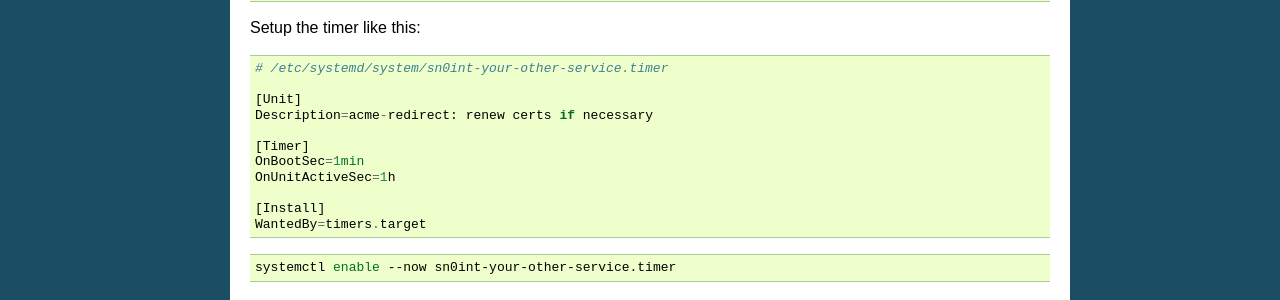
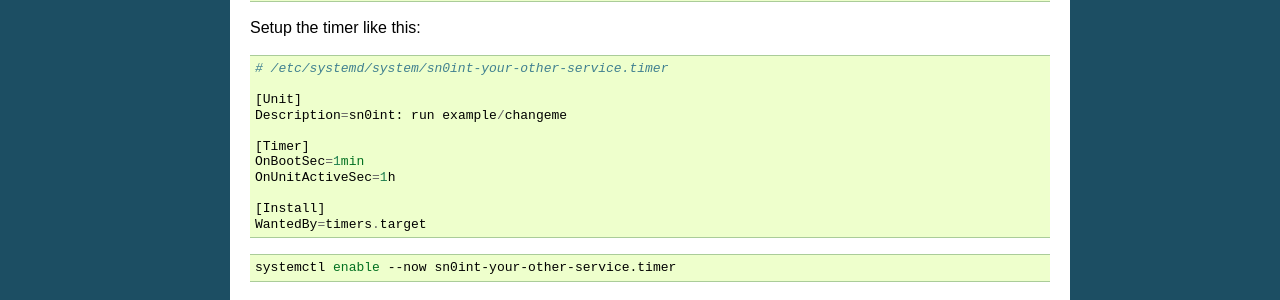
Before and after one commit to kpcyrd/sn0int, a Sphinx documentation site: the page built from docs/notifications.rst, in a window 1280 px wide and 900 px high, scrolled down 3149 px. Shown: the part 510-810 px from the top of the window. Built offline with Sphinx 7.4.7, drawn with Linux system fonts in a browser that asks for light colours.

Commit message:
Fix timer description

```diff
--- a/docs/notifications.rst
+++ b/docs/notifications.rst
@@ -247,7 +247,7 @@
     # /etc/systemd/system/sn0int-your-other-service.timer
 
     [Unit]
-    Description=acme-redirect: renew certs if necessary
+    Description=sn0int: run example/changeme
 
     [Timer]
     OnBootSec=1min
```
